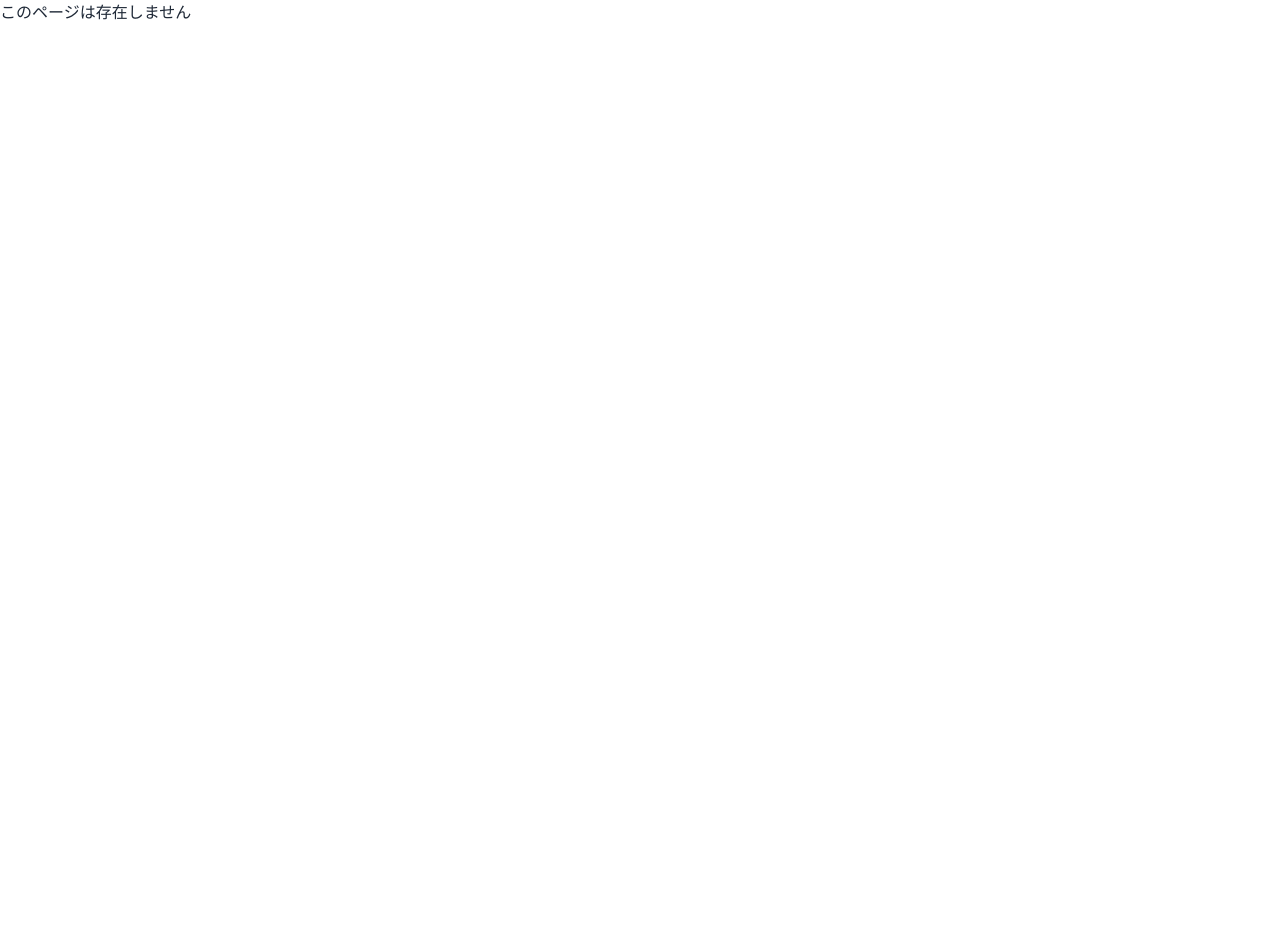
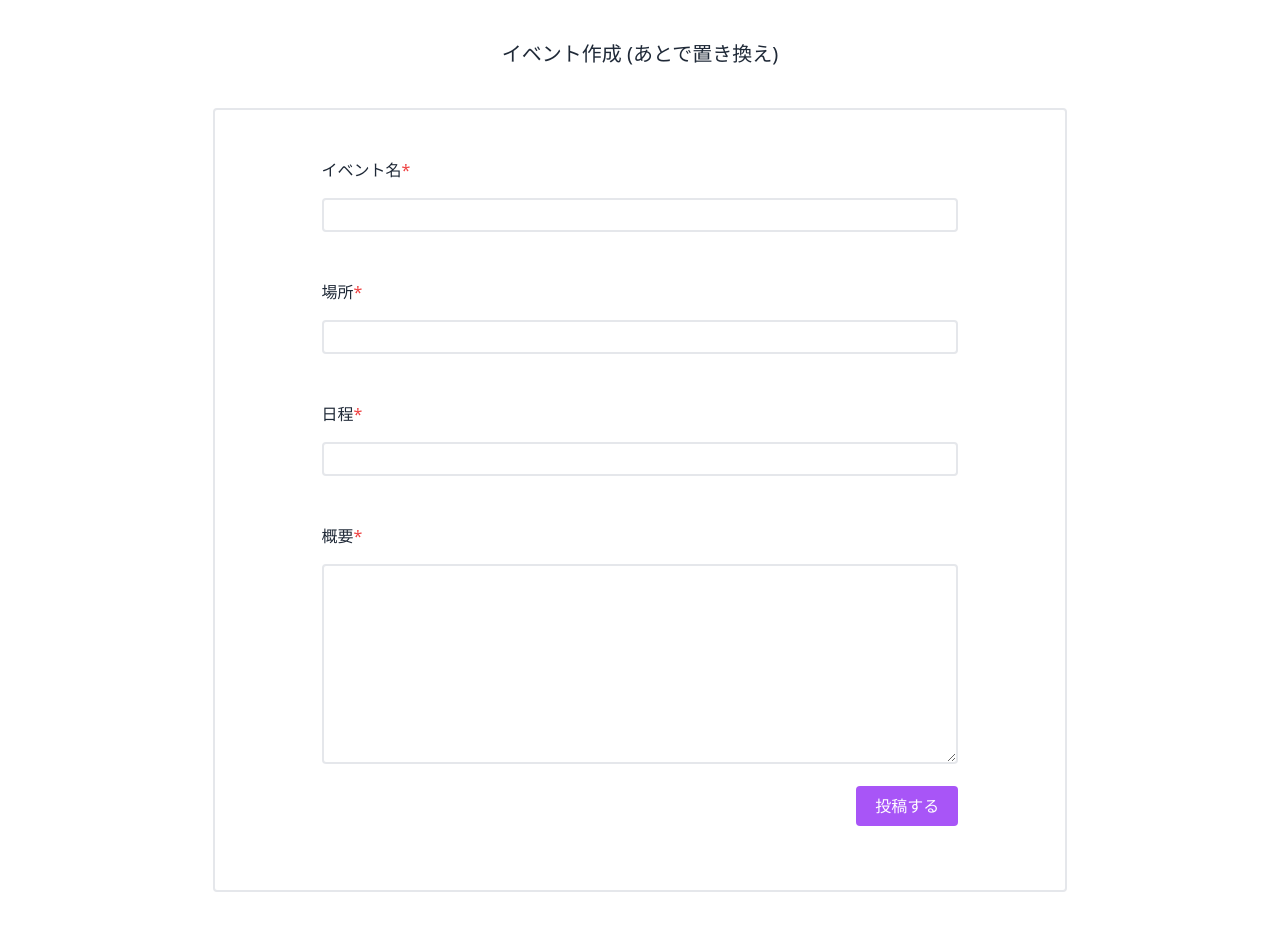
Before and after one commit to axew-is-kibago/kibago-teams, a React (Vite) app: page /event_create in a window 1280 px wide. Shown: the top 930 px of the page. Before the commit the page ends 800 px from the top, so only its background shows below. Built offline with nearby package versions, Linux system fonts and the light colour scheme.

Commit message:
Router変更

```diff
--- a/src/pages/Chat.tsx
+++ /dev/null
@@ -1,7 +0,0 @@
-export const Chat = () => {
-    return (
-      <>
-        <div>Chat</div>
-      </>
-    );
-  };
--- a/src/pages/Communities.tsx
+++ b/src/pages/EventCreate.tsx
@@ -1,4 +1,4 @@
-export const Comunities = () => {
+export const EventCreate = () => {
     return (
       <>
         <div className="text-center text-xl py-[5vh]">イベント作成 (あとで置き換え)</div>
@@ -8,7 +8,7 @@
         <form className="pt-[6vh]"><p className="pb-[2vh]">場所<span className="text-red-500 required-dot">*</span></p><input className="border-2 rounded w-full h-[34px]"/></form>
         <form className="pt-[6vh]"><p className="pb-[2vh]">日程<span className="text-red-500 required-dot">*</span></p><input className="border-2 rounded w-full h-[34px]"/></form>
         <form className="pt-[6vh]"><p className="pb-[2vh]">概要<span className="text-red-500 required-dot">*</span></p><textarea className="border-2 rounded w-full h-[25vh]"/></form>
-        <div class="buttonContainer" className="pt-[2vh] text-right"><button className="bg-purple-500 text-white rounded p-[1vh] hover:bg-purple-300 px-[1.5vw] py-[1vh]">投稿する</button></div>
+        <div className="pt-[2vh] text-right"><button className="bg-purple-500 text-white rounded p-[1vh] hover:bg-purple-300 px-[1.5vw] py-[1vh]">投稿する</button></div>
         </div>
         </div>
       </>
```
Also changed, not shown: src/AppRoutes.tsx (+4 -6 lines).
